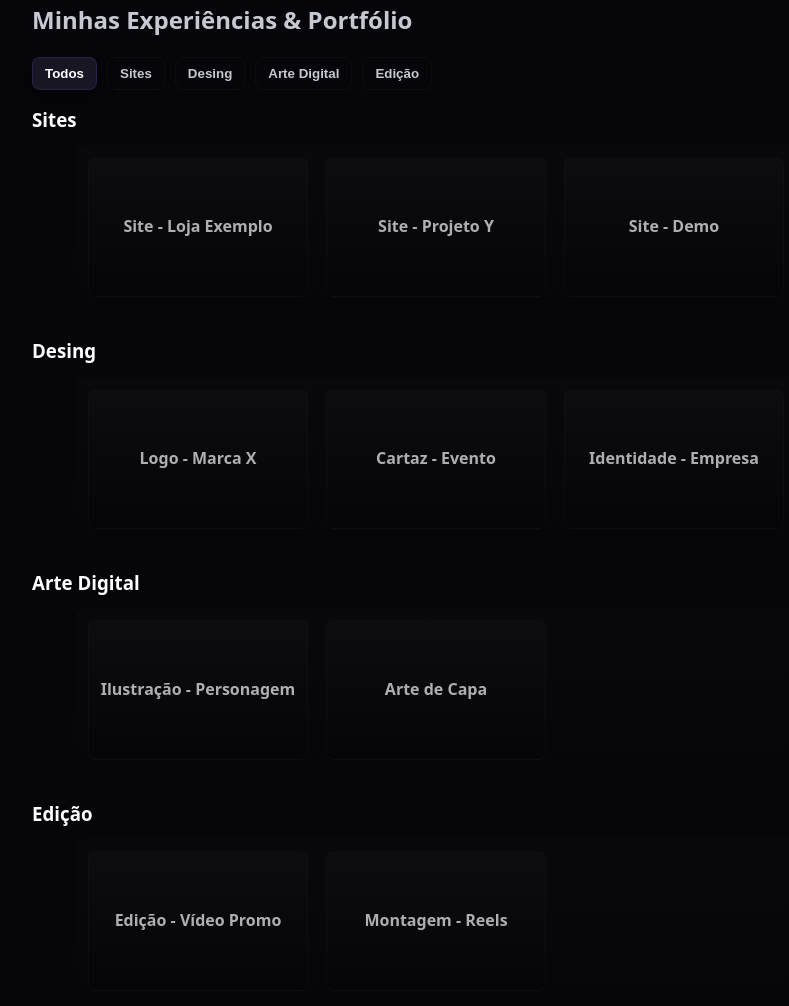
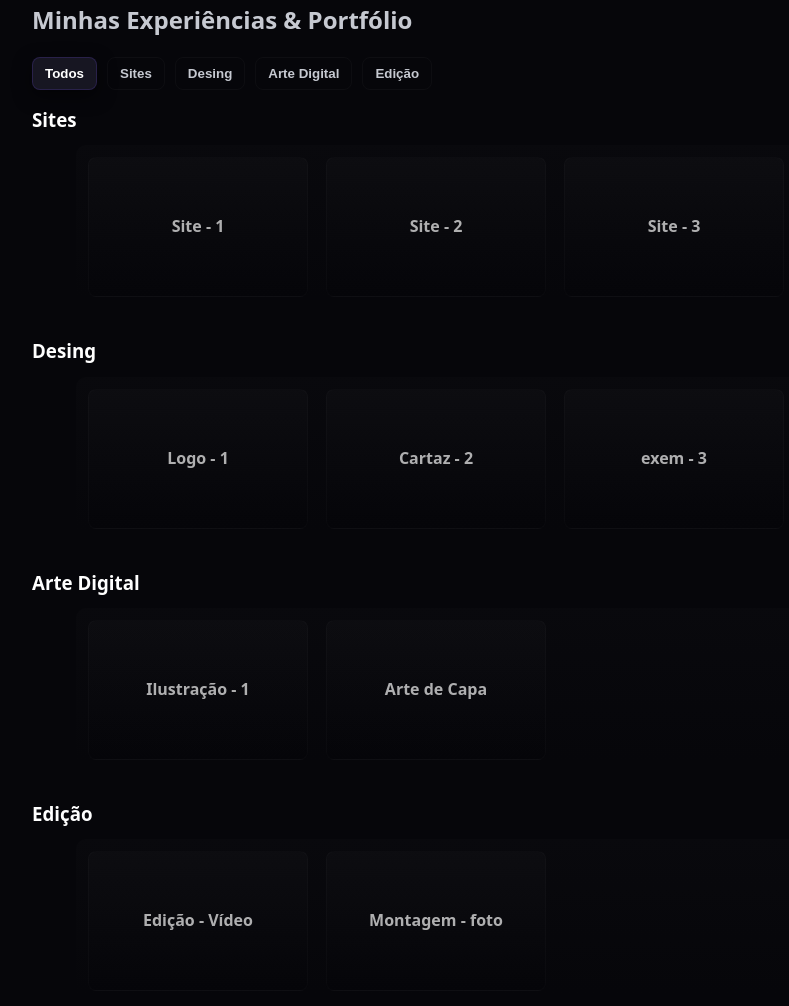
Before and after one commit to MaciellCB/Site-Portifolio, a plain HTML site: page index.html in a window 1280 px wide. Shown: the part 802-1808 px from the top of the page, without its empty margins (82-871 px from the left). Drawn offline with Linux system fonts and the light colour scheme.

Commit message:
reajuste

```diff
--- a/index.html
+++ b/index.html
@@ -37,7 +37,7 @@
           e também trabalho com edição e arte digital. Busco oportunidades em que eu possa aprender e contribuir com projetos reais,
           especialmente nas áreas de atendimento ao público, design e desenvolvimento full-stack.
         </p>
-        <a class="cta" href="mailto:pedrolucasmacielcaputo12@gmail.com">Entrar em contato</a>
+        <a class="cta" href="mailto :pedrolucasmacielcaputo12@gmail.com">Entrar em contato</a>
       </div>
 
       <div class="hero-right">
@@ -88,7 +88,7 @@
       </div>
     </section>
 
-    <!-- EXPERIÊNCIAS / PORTFÓLIO - filtro (controla quais seções aparecem) -->
+    <!-- EXPERIÊNCIAS / PORTFÓLIO cm filtro  -->
     <section class="container experiences" id="experiencias">
       <h2>Minhas Experiências & Portfólio</h2>
 
@@ -106,9 +106,9 @@
           <button class="carousel-arrow prev" data-action="prev" aria-label="Anterior">&lt;</button>
           <div class="carousel-viewport">
             <div class="carousel-track">
-              <div class="card">Site - Loja Exemplo</div>
-              <div class="card">Site - Projeto Y</div>
-              <div class="card">Site - Demo</div>
+              <div class="card">Site - 1</div>
+              <div class="card">Site - 2</div>
+              <div class="card">Site - 3</div>
             </div>
           </div>
           <button class="carousel-arrow next" data-action="next" aria-label="Próximo">&gt;</button>
@@ -121,9 +121,9 @@
           <button class="carousel-arrow prev" data-action="prev" aria-label="Anterior">&lt;</button>
           <div class="carousel-viewport">
             <div class="carousel-track">
-              <div class="card">Logo - Marca X</div>
-              <div class="card">Cartaz - Evento</div>
-              <div class="card">Identidade - Empresa</div>
+              <div class="card">Logo - 1</div>
+              <div class="card">Cartaz - 2</div>
+              <div class="card">exem - 3</div>
             </div>
           </div>
           <button class="carousel-arrow next" data-action="next" aria-label="Próximo">&gt;</button>
@@ -136,7 +136,7 @@
           <button class="carousel-arrow prev" data-action="prev" aria-label="Anterior">&lt;</button>
           <div class="carousel-viewport">
             <div class="carousel-track">
-              <div class="card">Ilustração - Personagem</div>
+              <div class="card">Ilustração - 1</div>
               <div class="card">Arte de Capa</div>
             </div>
           </div>
@@ -150,8 +150,8 @@
           <button class="carousel-arrow prev" data-action="prev" aria-label="Anterior">&lt;</button>
           <div class="carousel-viewport">
             <div class="carousel-track">
-              <div class="card">Edição - Vídeo Promo</div>
-              <div class="card">Montagem - Reels</div>
+              <div class="card">Edição - Vídeo</div>
+              <div class="card">Montagem - foto</div>
             </div>
           </div>
           <button class="carousel-arrow next" data-action="next" aria-label="Próximo">&gt;</button>
@@ -218,11 +218,7 @@
   <footer id="contato" class="site-footer">
     <div class="container footer-inner">
       <div class="contact-links">
-        <a href="https://www.linkedin.com/in/pedro-maciel-391718325" target="_blank" rel="noopener">
-          <svg width="18" height="18" viewBox="0 0 24 24" fill="none" aria-hidden><path d="M4 4h4v16H4zM8 4a2 2 0 1 1 0-4 2 2 0 0 1 0 4zM12 8h4v1.9c.6-1.1 2.1-2.3 4.3-2.3 4.6 0 5.7 3 5.7 6.9V20h-4v-5.1c0-1.2 0-2.7-1.6-2.7-1.6 0-1.8 1.2-1.8 2.6V20h-4V8z" fill="currentColor"/></svg>
-          Me contate pelo Linkedin
-        </a>
-
+        <a href="https://www.linkedin.com/in/pedro-maciel-391718325">Me contate pelo Linkedin</a>
         <a href="mailto:pedrolucasmacielcaputo12@gmail.com">Converse comigo por e-mail</a>
         <a href="https://github.com/MaciellCB" target="_blank" rel="noopener">Veja alguns projetos pelo Git Hub</a>
         <a href="https://www.instagram.com" target="_blank" rel="noopener">Me conheça Pelo Instagram</a>
--- a/styles.css
+++ b/styles.css
@@ -70,7 +70,7 @@ body{
   transform: translateX(0);
 }
 
-/* minha foto */
+/* foto */
 .portrait-img{
   position:absolute;
   right:88px;
```
